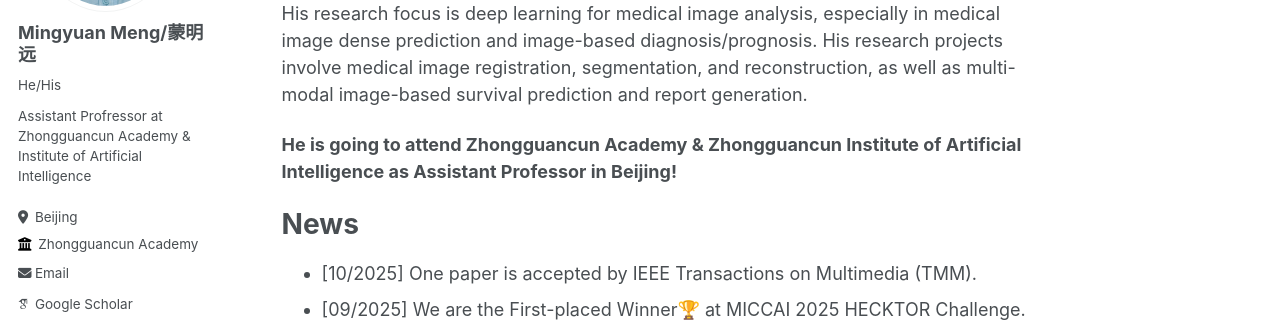
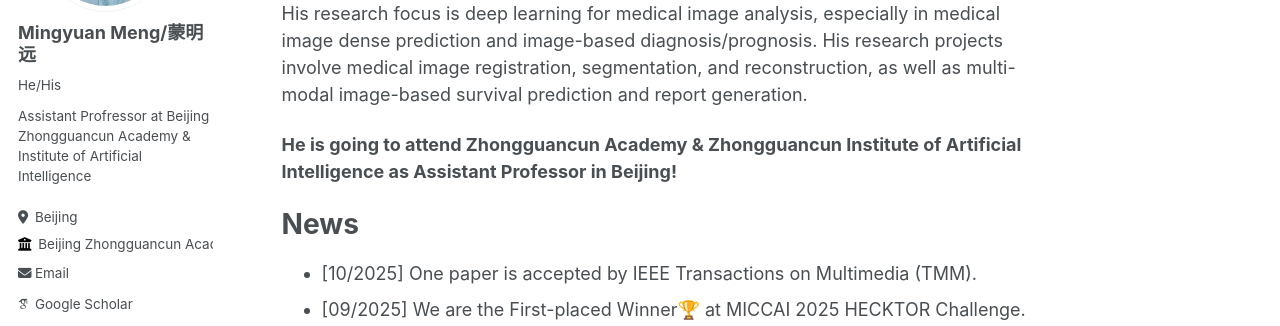
Before and after one commit to MungoMeng/mungomeng.github.io, a Jekyll site: the page built from _pages/about.md, in a window 1280 px wide. Shown: the part 334-660 px from the top of the page. Built offline with Jekyll 4.4.1, drawn with Linux system fonts in a browser that asks for light colours; some web fonts are replaced.

Commit message:
Update _config.yml

```diff
--- a/_config.yml
+++ b/_config.yml
@@ -24,9 +24,9 @@ author:
   avatar           : "profile.png"
   name             : "Mingyuan Meng/蒙明远"
   pronouns         : "He/His"
-  bio              : "Assistant Profressor at Zhongguancun Academy & Institute of Artificial Intelligence"
+  bio              : "Assistant Profressor at Beijing Zhongguancun Academy & Institute of Artificial Intelligence"
   location         : "Beijing"
-  employer         : "Zhongguancun Academy"
+  employer         : "Beijing Zhongguancun Academy"
   uri              : # URL
   email            : "mungomeng@qq.com"
 
```
